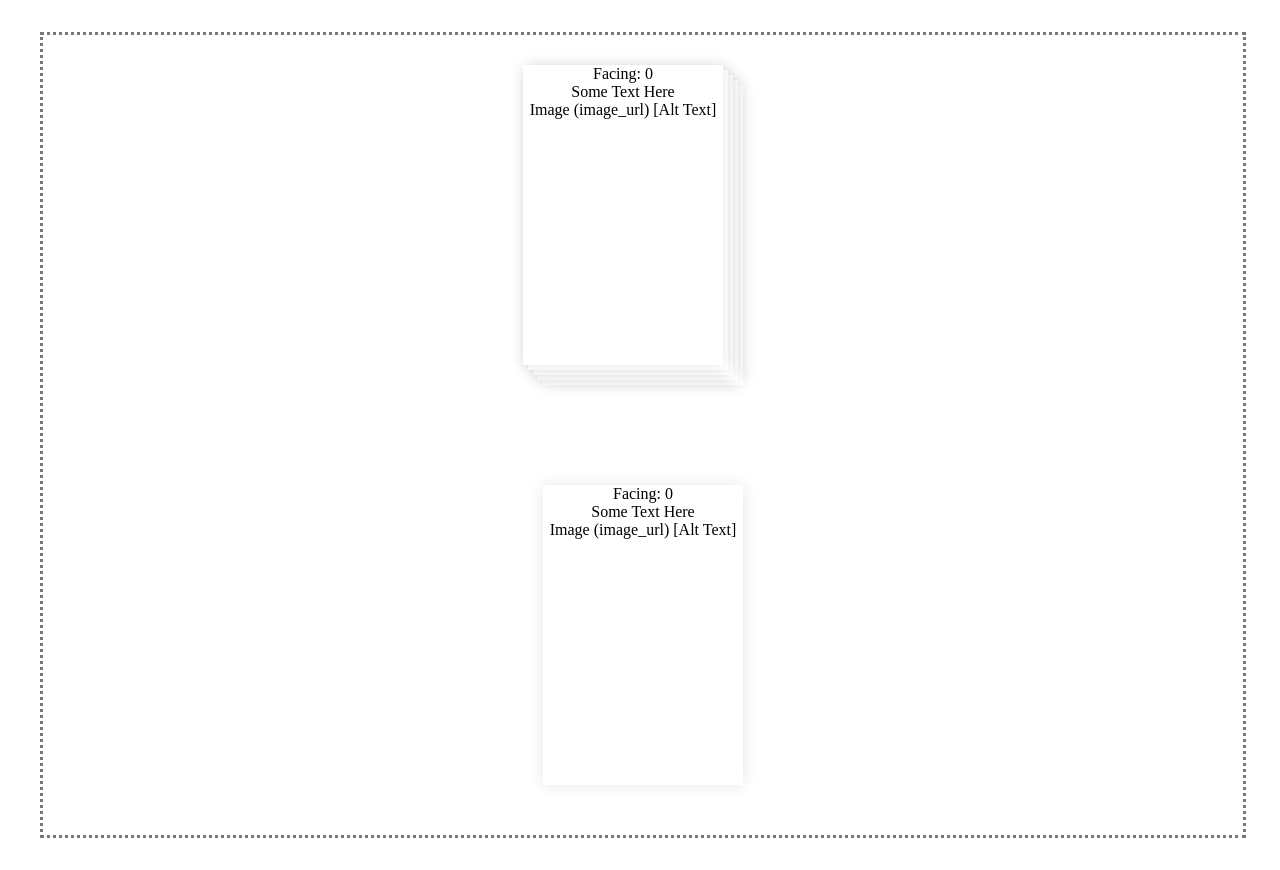
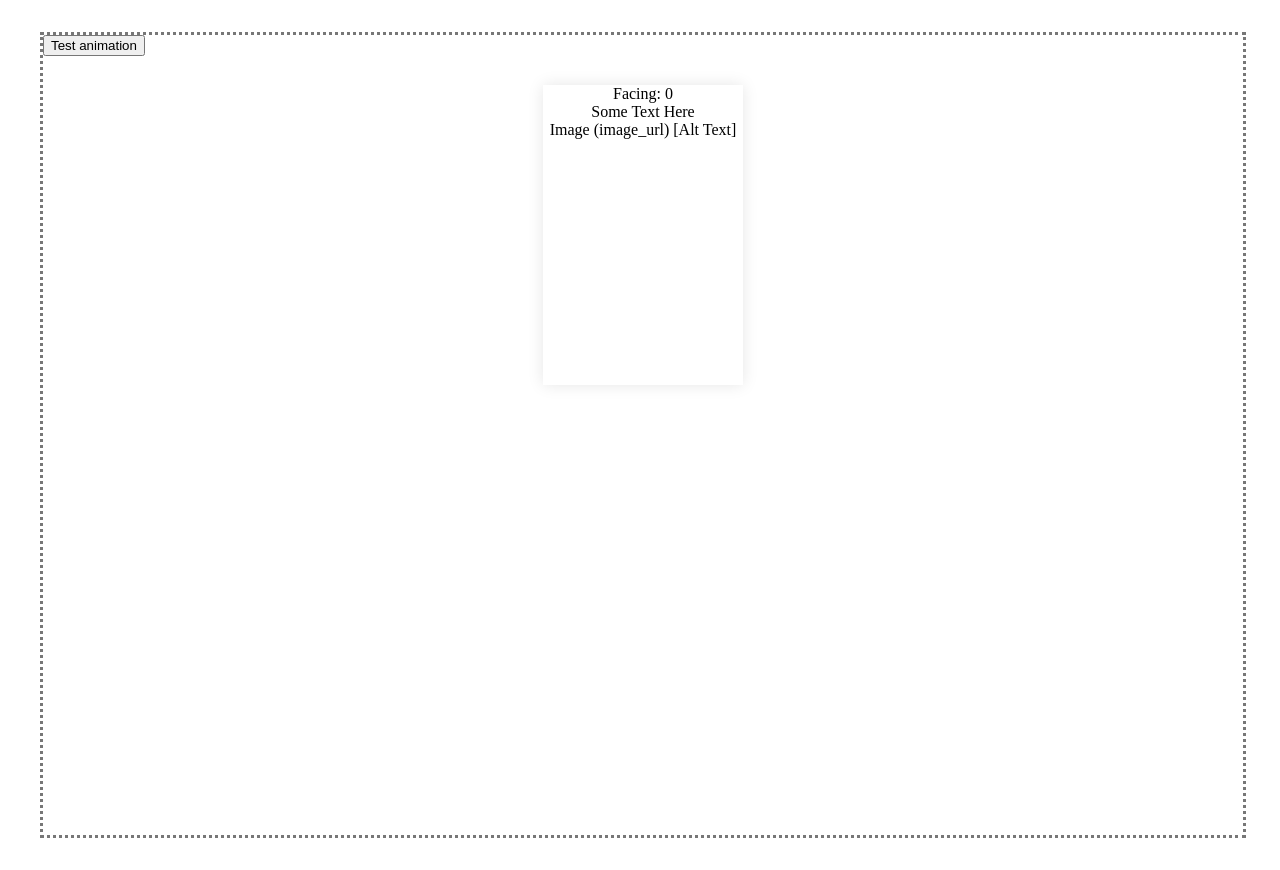
Before and after one commit to ihansson/react-card-game, a React (Create React App) app: page / in a window 1280 px wide. Built offline with nearby package versions, Linux system fonts and the light colour scheme.

Commit message:
Refactoring / removing stacks as component

```diff
--- a/src/App.tsx
+++ b/src/App.tsx
@@ -1,5 +1,5 @@
-import React from "react";
-import { Stack } from "./components/Stack";
+import React, { useState } from "react";
+import { calculateTransformFromPosition } from "./components/Stack";
 import { Back, Card, Front } from "./components/Card/Card";
 import { CardText } from "./components/Card/CardText";
 import { CardImage } from "./components/Card/CardImage";
@@ -10,25 +10,59 @@ import { Board } from "./components/Board";
 
 test();
 
+const states = [
+  {
+    index: 0,
+    facing: FACE.UP,
+    position: { top: 0.25, left: 0.5 },
+    cardSize: {
+      width: 200,
+      height: 300,
+    },
+  },
+  {
+    index: 1,
+    facing: FACE.DOWN,
+    position: { bottom: 0.25, right: 0.4 },
+    cardSize: {
+      width: 160,
+      height: 240,
+    },
+  },
+];
+
 function App() {
+  // Testing animating card
+
+  const [state, setState] = useState(states[0]);
+
   const boardSize: ISize = {
     width: 1200,
     height: 800,
   };
-  const cardSize: ISize = {
-    width: 200,
-    height: 300,
-  };
-
-  const stackOptions = {
-    boardSize,
-    cardSize,
-  };
 
   return (
     <Board>
-      <Stack position={{ top: 0.25, left: 0.5 }} {...stackOptions}>
-        <Card facing={FACE.UP}>
+      <button
+        onClick={() => {
+          if (state.index === 0) {
+            setState(states[1]);
+          } else {
+            setState(states[0]);
+          }
+        }}
+      >
+        Test animation
+      </button>
+      <Card
+        facing={state.facing}
+        transform={calculateTransformFromPosition(
+          state.position,
+          state.cardSize,
+          boardSize,
+          { width: 0, height: 0 }
+        )}
+      >
         <Front>
           <CardText>Some Text Here</CardText>
         </Front>
@@ -36,49 +70,6 @@ function App() {
           <CardImage alt="Alt Text" image="image_url" />
         </Back>
       </Card>
-        <Card facing={FACE.UP}>
-          <Front>
-            <CardText>Some Text Here</CardText>
-          </Front>
-          <Back>
-            <CardImage alt="Alt Text" image="image_url" />
-          </Back>
-        </Card>
-        <Card facing={FACE.UP}>
-          <Front>
-            <CardText>Some Text Here</CardText>
-          </Front>
-          <Back>
-            <CardImage alt="Alt Text" image="image_url" />
-          </Back>
-        </Card>
-        <Card facing={FACE.UP}>
-          <Front>
-            <CardText>Some Text Here</CardText>
-          </Front>
-          <Back>
-            <CardImage alt="Alt Text" image="image_url" />
-          </Back>
-        </Card>
-        <Card facing={FACE.UP}>
-          <Front>
-            <CardText>Some Text Here</CardText>
-          </Front>
-          <Back>
-            <CardImage alt="Alt Text" image="image_url" />
-          </Back>
-        </Card>
-      </Stack>
-      <Stack position={{ bottom: 0.25, right: 0.5 }} {...stackOptions}>
-        <Card facing={FACE.UP}>
-          <Front>
-            <CardText>Some Text Here</CardText>
-          </Front>
-          <Back>
-            <CardImage alt="Alt Text" image="image_url" />
-          </Back>
-        </Card>
-      </Stack>
     </Board>
   );
 }
--- a/src/components/Stack.tsx
+++ b/src/components/Stack.tsx
@@ -46,7 +46,7 @@ export const Stack: FunctionComponent<StackProps> = ({
   );
 };
 
-function calculateTransformFromPosition(
+export function calculateTransformFromPosition(
   position: IPosition,
   size: ISize,
   wrapperSize: ISize,
```
Also changed, not shown: 1 other file (tests, documents, lock files or other folders). Lines whose indentation alone changed are shown as unchanged.
